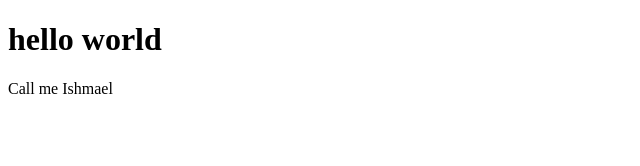
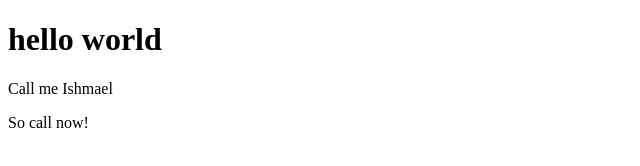
Before and after one commit to nowonderla/website, a plain HTML site: page index.html in a window 1280 px wide. Shown: the full height of the page, 0-640 px from the left. Drawn offline with Linux system fonts and the light colour scheme.

Commit message:
Add p statment

```diff
--- a/index.html
+++ b/index.html
@@ -6,5 +6,6 @@
 <body>
     <h1>hello world</h1>
     <p>Call me Ishmael</p>
+    <p>So call now!</p>
 </body>
 </html>
```
